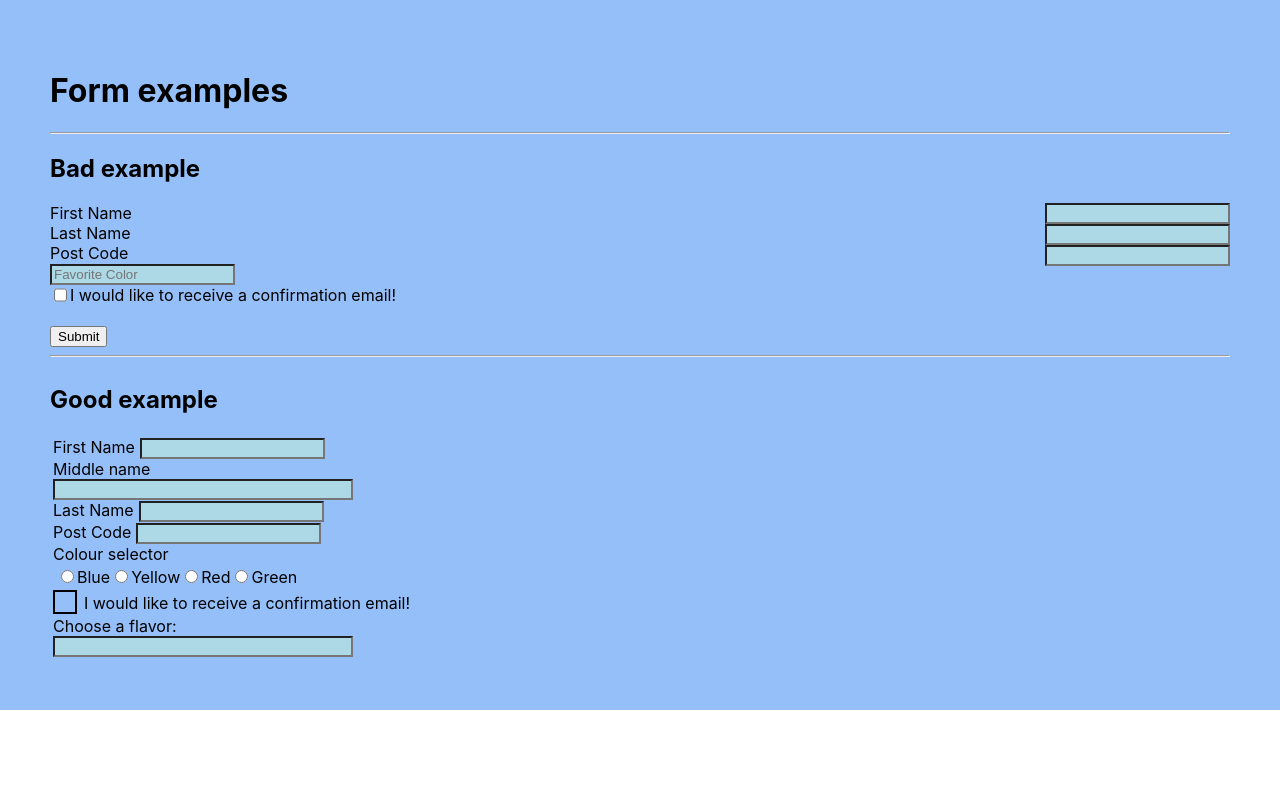
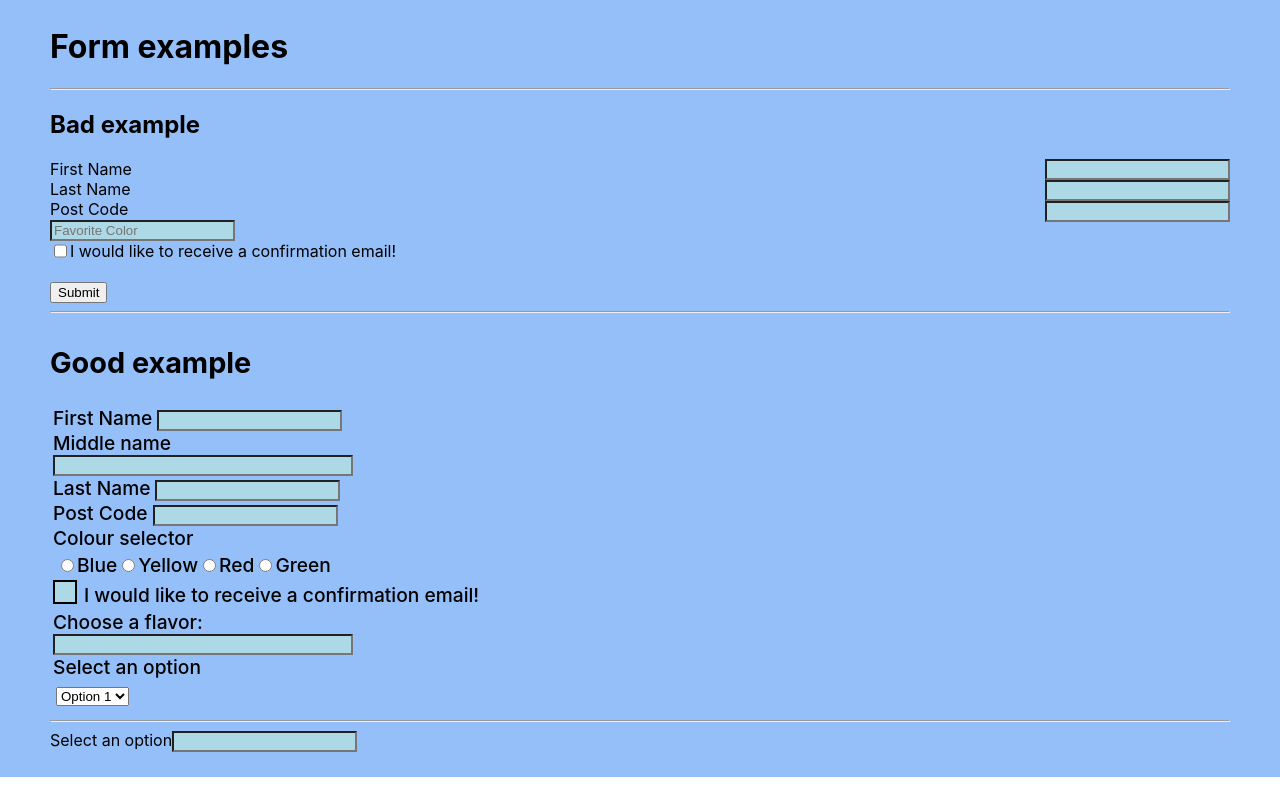
Before and after one commit to fstorm/websitefromhell, a React app: page / in a window 1280 px wide. Built offline with nearby package versions, Linux system fonts and the light colour scheme.

Commit message:
Added area for testing new elements, added dropdown (though has issues with voiceover?), added custom highlighting

```diff
--- a/src/App.js
+++ b/src/App.js
@@ -16,8 +16,19 @@ class App extends Component {
         <hr/>
         <div className='form--good'>
           <h2>Good example</h2>
-          <FormGood />
+          <FormGood/>
         </div>
+        <hr/>
+
+        <label>
+          Select an option
+          <input name='sex' list='sexes'/>
+          <datalist id='sexes'>
+            <option aria-setsize="3" aria-posinset="1">Option 1</option>
+            <option aria-setsize="3" aria-posinset="2">Option 2</option>
+            <option aria-setsize="3" aria-posinset="3">Option 3</option>
+          </datalist>
+        </label>
       </div>
     );
   }
--- a/src/App.scss
+++ b/src/App.scss
@@ -1,5 +1,5 @@
 .App {
-  padding: 50px;
+  padding: 6px 50px 25px;
   background-color: rgb(148,191,249);
 
   input {
--- a/src/FormBad.js
+++ b/src/FormBad.js
@@ -1,6 +1,7 @@
 import React from 'react';
 import './FormBad.scss';
 
+// password must be divisible by 3?!
 const validate = (e) => {
 	if (e.target.value.length > 5) {
 		alert('Input too long!');
--- a/src/FormGood.js
+++ b/src/FormGood.js
@@ -35,12 +35,24 @@ const formGood = () => {
       <label for="ice-cream-choice">Choose a flavor:</label>
       <input list="ice-cream-flavors" id="ice-cream-choice" name="ice-cream-choice"/>
       <datalist id="ice-cream-flavors">
-        <option value="Chocolate"/>
-        <option value="Coconut"/>
-        <option value="Mint"/>
-        <option value="Strawberry"/>
-        <option value="Vanilla"/>
+        <option value="Chocolate" aria-setsize="5" aria-posinset="1"/>
+        <option value="Coconut" aria-setsize="5" aria-posinset="2"/>
+        <option value="Mint" aria-setsize="5" aria-posinset="3"/>
+        <option value="Strawberry" aria-setsize="5" aria-posinset="4"/>
+        <option value="Vanilla" aria-setsize="5" aria-posinset="5"/>
       </datalist>
+
+      <label>
+        Select an option
+        <div>
+          <select>
+            <option value="1" aria-setsize="3" aria-posinset="1">Option 1</option>
+            <option value="2" aria-setsize="3" aria-posinset="2">Option 2</option>
+            <option value="3" aria-setsize="3" aria-posinset="3">Option 3</option>
+          </select>
+        </div>
+      </label>
+
     </div>
   )
 };
--- a/src/FormGood.scss
+++ b/src/FormGood.scss
@@ -1,6 +1,18 @@
 .form--good {
   display: flex;
   flex-direction: column;
+  font-size: larger;
+  font-weight: 500;
+
+  *::-moz-selection {
+    background-color: #BA9EB0;
+    color: #ffffff;
+  }
+
+  *::selection {
+    background-color: #BA9EB0;
+    color: #ffffff;
+  }
 
   *:focus {
     outline: 3px solid orange;
@@ -53,6 +65,7 @@
       position: absolute;
       top: 0;
       width: 20px;
+      background-color: lightblue;
     }
 
     label::after {
```
